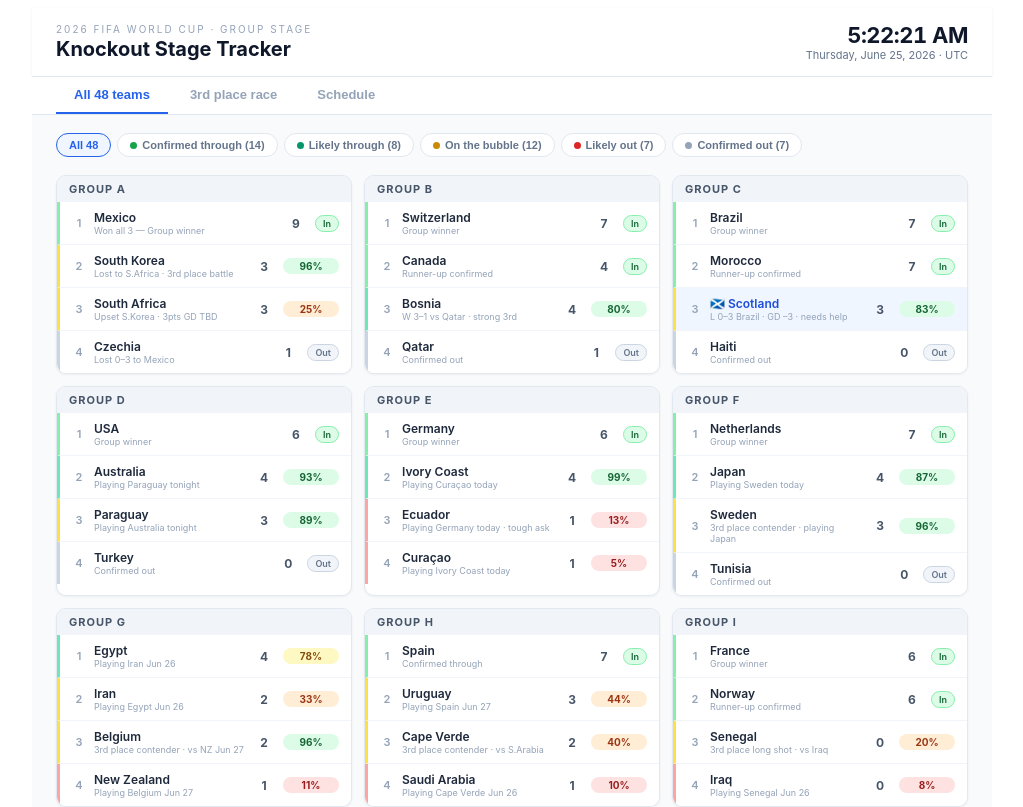
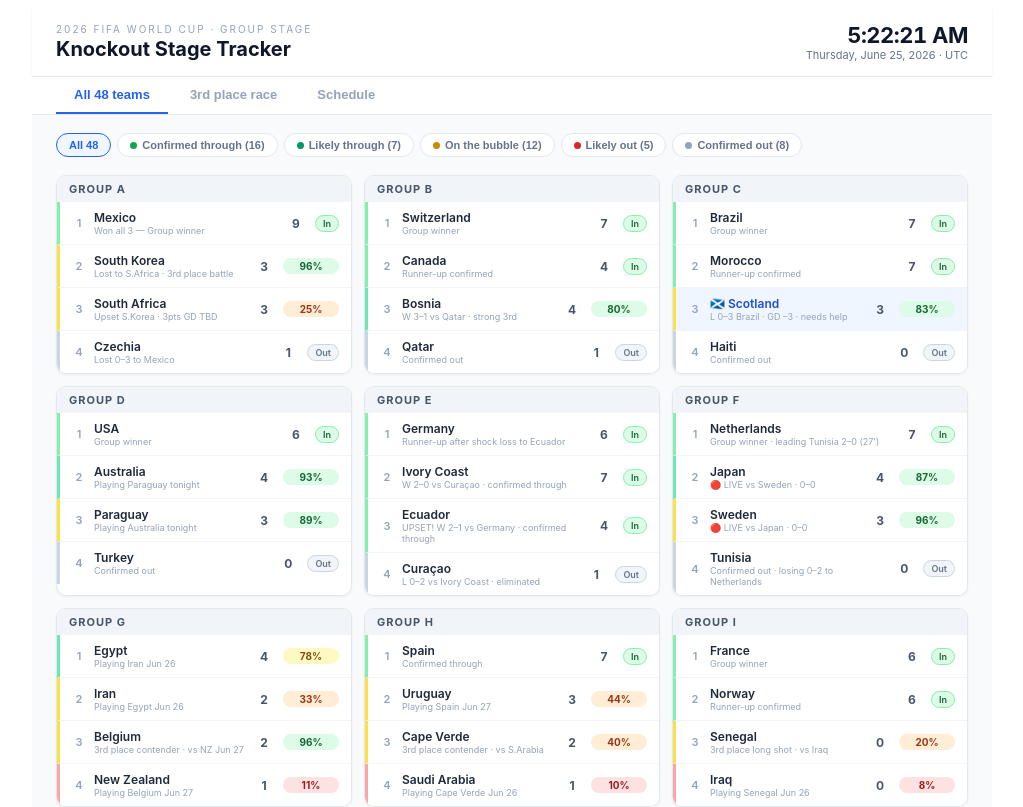
Before and after one commit to yourtechunicorn/FifaWorldCup, a React (Vite) app: page / in a window 1280 px wide. Shown: the top 807 px of the page, without its empty margins (128-1151 px from the left). Built offline with nearby package versions, Linux system fonts and the light colour scheme.

Commit message:
Update App.jsx
as of 7:34am PHT

```diff
--- a/src/App.jsx
+++ b/src/App.jsx
@@ -17,14 +17,14 @@
   { name:"Australia",    group:"D", pos:2, pts:4,  status:"likely_in",  prob:93,   note:"Playing Paraguay tonight" },
   { name:"Paraguay",     group:"D", pos:3, pts:3,  status:"bubble",     prob:89,   note:"Playing Australia tonight" },
   { name:"Turkey",       group:"D", pos:4, pts:0,  status:"eliminated", prob:0,    note:"Confirmed out" },
-  { name:"Germany",      group:"E", pos:1, pts:6,  status:"confirmed",  prob:null, note:"Group winner" },
-  { name:"Ivory Coast",  group:"E", pos:2, pts:4,  status:"likely_in",  prob:99,   note:"Playing Curaçao today" },
-  { name:"Ecuador",      group:"E", pos:3, pts:1,  status:"likely_out", prob:13,   note:"Playing Germany today · tough ask" },
-  { name:"Curaçao",      group:"E", pos:4, pts:1,  status:"likely_out", prob:5,    note:"Playing Ivory Coast today" },
-  { name:"Netherlands",  group:"F", pos:1, pts:7,  status:"confirmed",  prob:null, note:"Group winner" },
-  { name:"Japan",        group:"F", pos:2, pts:4,  status:"likely_in",  prob:87,   note:"Playing Sweden today" },
-  { name:"Sweden",       group:"F", pos:3, pts:3,  status:"bubble",     prob:96,   note:"3rd place contender · playing Japan" },
-  { name:"Tunisia",      group:"F", pos:4, pts:0,  status:"eliminated", prob:0,    note:"Confirmed out" },
+  { name:"Germany",      group:"E", pos:1, pts:6,  status:"confirmed",  prob:null, note:"Runner-up after shock loss to Ecuador" },
+  { name:"Ivory Coast",  group:"E", pos:2, pts:7,  status:"confirmed",  prob:null, note:"W 2–0 vs Curaçao · confirmed through" },
+  { name:"Ecuador",      group:"E", pos:3, pts:4,  status:"confirmed",  prob:null, note:"UPSET! W 2–1 vs Germany · confirmed through" },
+  { name:"Curaçao",      group:"E", pos:4, pts:1,  status:"eliminated", prob:0,    note:"L 0–2 vs Ivory Coast · eliminated" },
+  { name:"Netherlands",  group:"F", pos:1, pts:7,  status:"confirmed",  prob:null, note:"Group winner · leading Tunisia 2–0 (27')" },
+  { name:"Japan",        group:"F", pos:2, pts:4,  status:"likely_in",  prob:87,   note:"🔴 LIVE vs Sweden · 0–0" },
+  { name:"Sweden",       group:"F", pos:3, pts:3,  status:"bubble",     prob:96,   note:"🔴 LIVE vs Japan · 0–0" },
+  { name:"Tunisia",      group:"F", pos:4, pts:0,  status:"eliminated", prob:0,    note:"Confirmed out · losing 0–2 to Netherlands" },
   { name:"Egypt",        group:"G", pos:1, pts:4,  status:"likely_in",  prob:78,   note:"Playing Iran Jun 26" },
   { name:"Iran",         group:"G", pos:2, pts:2,  status:"bubble",     prob:33,   note:"Playing Egypt Jun 26" },
   { name:"Belgium",      group:"G", pos:3, pts:2,  status:"bubble",     prob:96,   note:"3rd place contender · vs NZ Jun 27" },
@@ -65,8 +65,8 @@
 // Status is computed dynamically from the clock — no hardcoded status needed
 const SCHEDULE = [
   // Jun 25 ET (Jun 26 PHT)
-  { home:"Ecuador",     away:"Germany",      group:"E", utc:"2026-06-25T20:00:00Z", venue:"MetLife Stadium, NJ",        durationMins:105 },
-  { home:"Curaçao",     away:"Ivory Coast",  group:"E", utc:"2026-06-25T20:00:00Z", venue:"Lincoln Financial, PA",      durationMins:105 },
+  { home:"Ecuador",     away:"Germany",      group:"E", utc:"2026-06-25T20:00:00Z", venue:"MetLife Stadium, NJ",        durationMins:105, score:"2–1" },
+  { home:"Curaçao",     away:"Ivory Coast",  group:"E", utc:"2026-06-25T20:00:00Z", venue:"Lincoln Financial, PA",      durationMins:105, score:"0–2" },
   { home:"Japan",       away:"Sweden",       group:"F", utc:"2026-06-25T23:00:00Z", venue:"AT&T Stadium, Dallas",       durationMins:105 },
   { home:"Tunisia",     away:"Netherlands",  group:"F", utc:"2026-06-25T23:00:00Z", venue:"Arrowhead Stadium, KC",      durationMins:105 },
   { home:"Turkey",      away:"USA",          group:"D", utc:"2026-06-26T02:00:00Z", venue:"SoFi Stadium, LA",           durationMins:105 },
@@ -339,7 +339,7 @@
       {tab === 1 && (
         <div style={{ padding:"18px 24px" }}>
           <div style={{ background:"#fef9c3", border:"1px solid #fde047", borderRadius:"8px", padding:"10px 14px", marginBottom:"14px", fontSize:"12px", color:"#854d0e" }}>
-            🚨 <strong>Key update Jun 25:</strong> Mexico won Group A (9 pts, GD +5). South Africa upset S.Korea 1–0. Czechia eliminated.
+            🚨 <strong>Updates Jun 25:</strong> Ecuador 2–1 Germany (massive upset!) · Ivory Coast 2–0 Curaçao · Japan vs Sweden &amp; Netherlands vs Tunisia 🔴 LIVE now · Turkey/USA &amp; Paraguay/Australia kick off 10PM ET
           </div>
           <div style={{ display:"flex", alignItems:"center", gap:"12px", marginBottom:"14px" }}>
             <label style={{ fontSize:"12px", color:"#64748b", display:"flex", alignItems:"center", gap:"6px", cursor:"pointer" }}>
@@ -486,7 +486,7 @@
                       {/* Match */}
                       <div style={{ flex:1, display:"flex", alignItems:"center", gap:"8px" }}>
                         <span style={{ fontSize:"13px", fontWeight:"600", color:"#1e293b", textAlign:"right", flex:1 }}>{m.home}</span>
-                        <span style={{ fontSize:"11px", color:"#94a3b8", fontWeight:"500", flexShrink:0 }}>vs</span>
+                        <span style={{ fontSize:"11px", color:"#94a3b8", fontWeight:"500", flexShrink:0 }}>{m.score ? <strong style={{color:"#1e293b",fontSize:"13px"}}>{m.score}</strong> : "vs"}</span>
                         <span style={{ fontSize:"13px", fontWeight:"600", color:"#1e293b", flex:1 }}>{m.away}</span>
                       </div>
 
```
